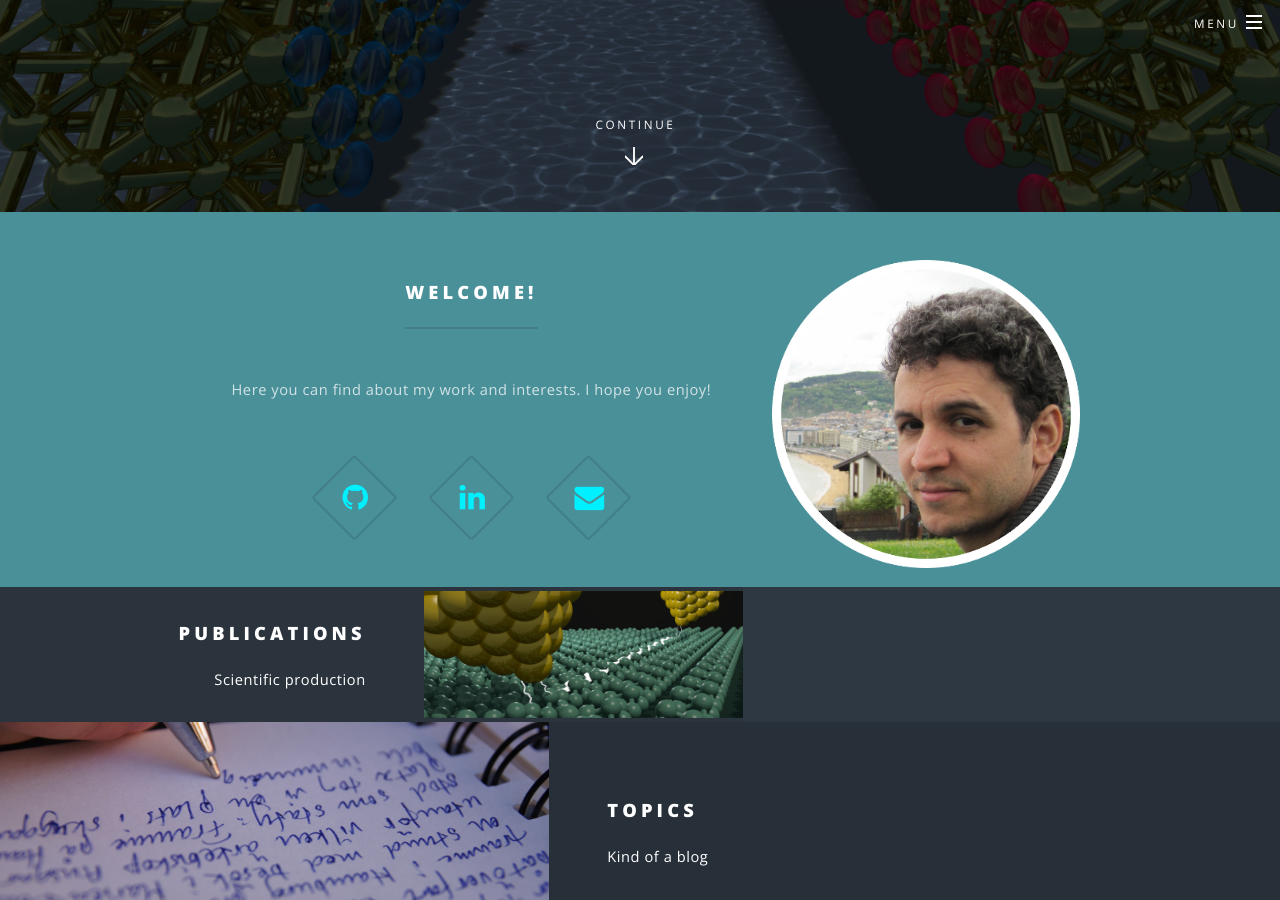
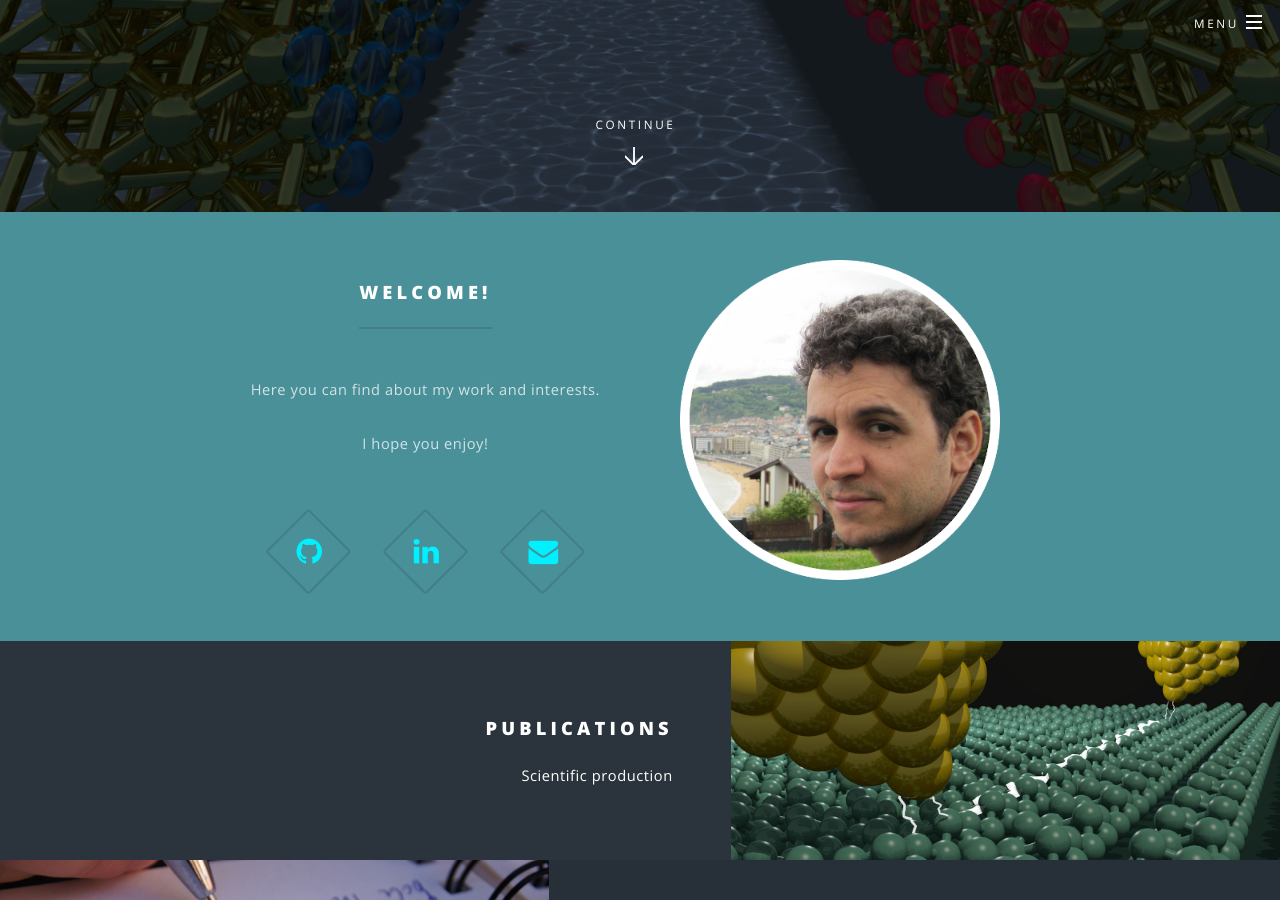
Before and after one commit to brandimarte/brandimarte.github.io, a Jekyll site: the page built from index.md, in a window 1280 px wide and 900 px high, scrolled down 688 px. Built offline with Jekyll 4.4.1, drawn with Linux system fonts in a browser that asks for light colours.

Commit message:
enh: fix greeting image

```diff
--- a/_config.yml
+++ b/_config.yml
@@ -42,7 +42,8 @@
 # - set the greeting only if you want to display the first green section
 greeting:
   title: Welcome!
-  text: Here you can find about my work and interests. I hope you enjoy!
+  text: Here you can find about my work and interests.
+  subtext: I hope you enjoy!
 # - displayed at the bottom
 closing-head: Thank you for your visit!
 closing-para: You're welcome to leave a message!
--- a/_layouts/landing.html
+++ b/_layouts/landing.html
@@ -46,6 +46,9 @@
               <p>
 		{% if site.greeting.text %}
 		  {{ site.greeting.text | markdownify }}
+		  {% if site.greeting.subtext %}
+		    {{ site.greeting.subtext | markdownify }}
+		  {% endif %}
 		{% else %}
 		  {{ site.description | markdownify }}
 		{% endif %}
--- a/css/main.scss
+++ b/css/main.scss
@@ -655,10 +655,10 @@
 	float: right;
 	margin: 0 0 2em 2em;
 	top: 0.25em;
-	max-width: 35%;
+	max-heigth: 30%;
 
 	img {
-	    width: 100%;
+	    width: 80%;
 	}
     }
 
```
